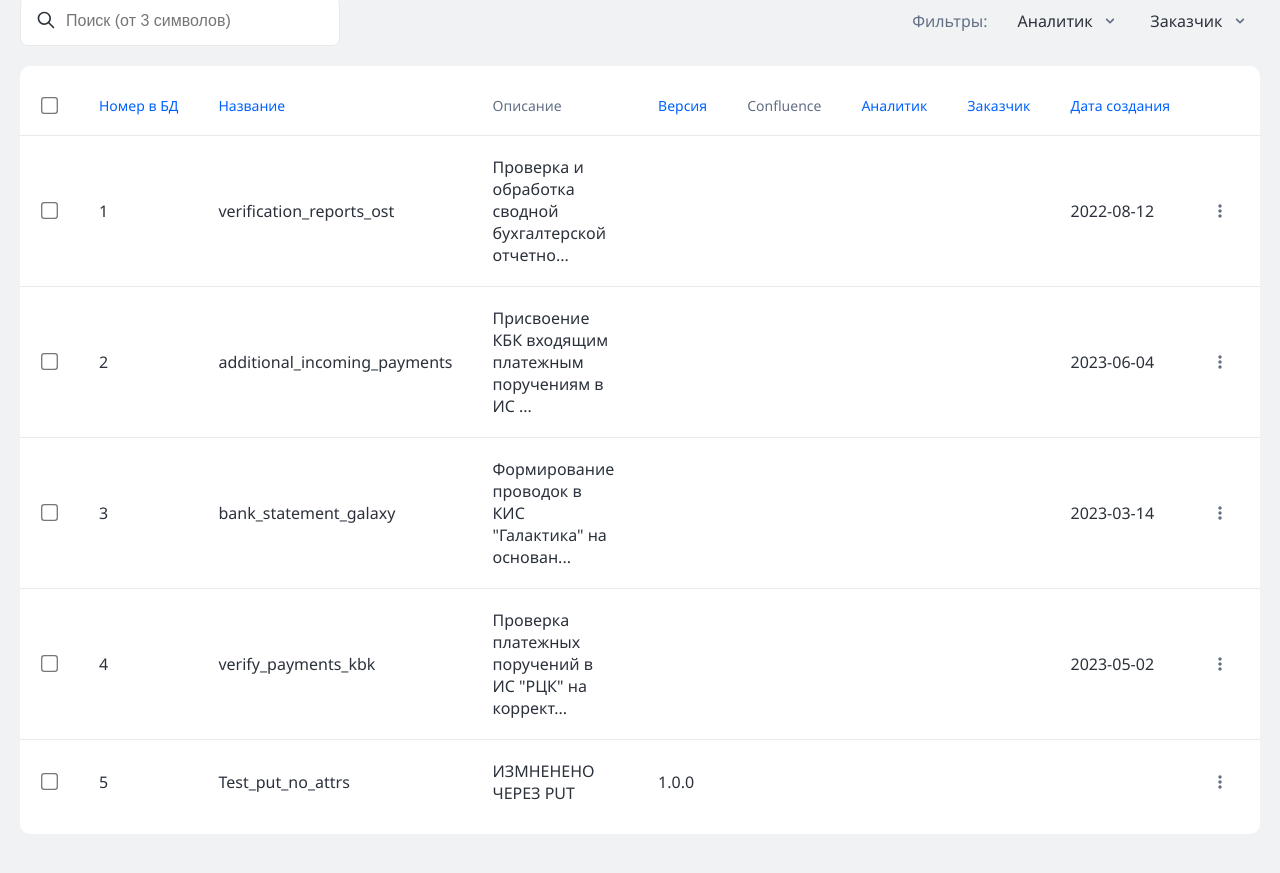
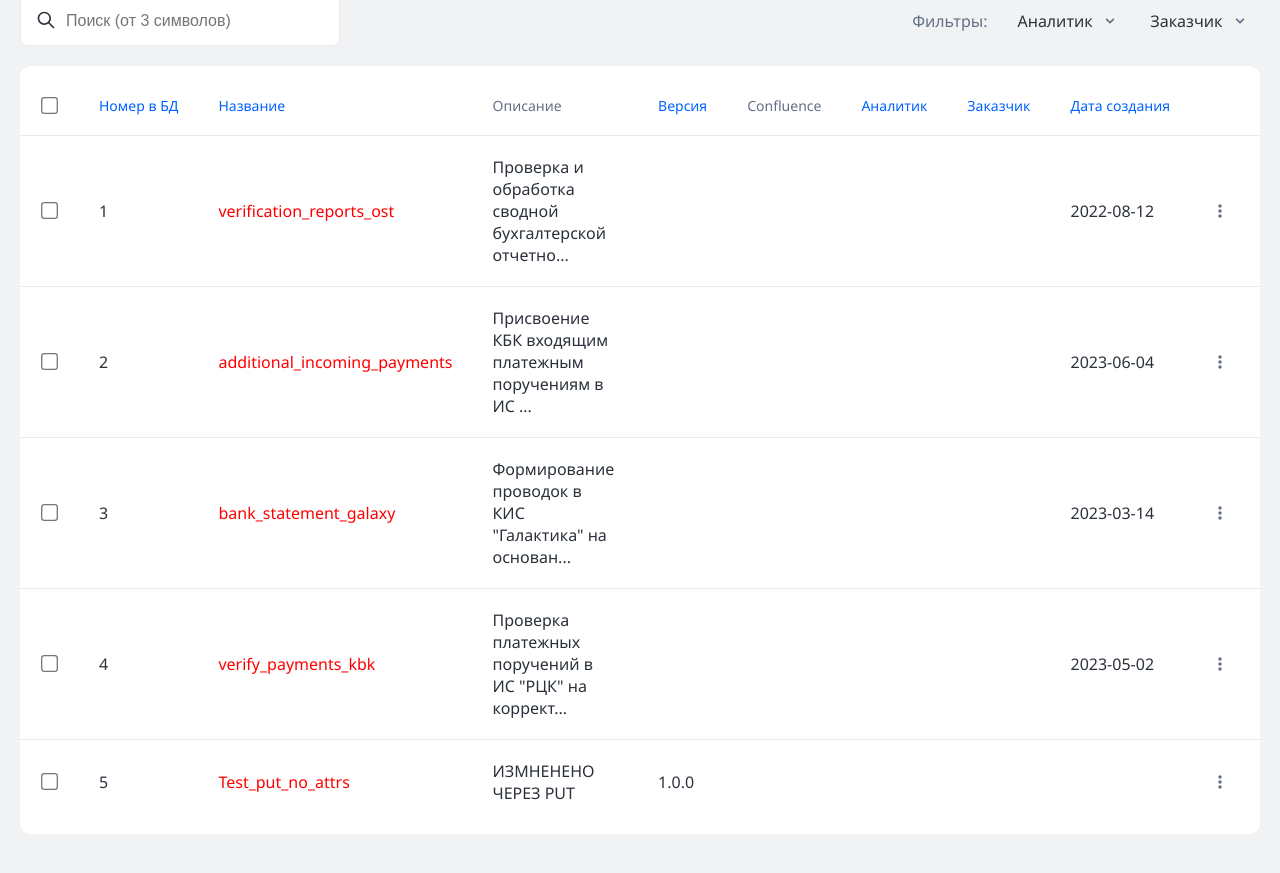
Before and after one commit to valery-lavrik/tnt-uikit-reactjs, a React (Create React App) app: page / in a window 1280 px wide. Shown: the part 3175-4048 px from the top of the page. Built offline with nearby package versions, Linux system fonts and the light colour scheme.

Commit message:
Переработал метод генерации ячейки таблицы TableView

```diff
--- a/src/Example/TableViewExample.tsx
+++ b/src/Example/TableViewExample.tsx
@@ -29,6 +29,18 @@ const actionsGroup: TableActionType[] = [
 
 
 const TableViewExample = () => {
+
+    // модифицировать контент колонок будем так:
+    const tdGenHandler = (col: any, data: any) => {
+        // console.log('col, data', col, data);
+
+        if (col.id === 'name') {
+            return () => <p style={{ color: 'red' }}>{data}</p>
+        }
+
+        return null
+    }
+
     return (
         <div className="">
 
@@ -49,6 +61,7 @@ const TableViewExample = () => {
                 header={data?.info?.headers || []}
                 data={data?.data || []}
                 maxFieldLength={50}
+                tdGen={tdGenHandler}
             />
 
         </div>
--- a/src/components/TableView/Table/index.tsx
+++ b/src/components/TableView/Table/index.tsx
@@ -17,9 +17,20 @@ interface Props {
     onItemClickAction: (item: TableDataType, action: TableActionType) => void;
     setMultipleItems: React.Dispatch<React.SetStateAction<TableDataType[]>>;
     maxFieldLength: number,
+    tdGen?: (col: TableColumnType, data: any) => any,
 }
 
-const Table = ({ data, header, actionItems, multipleItems, onSortChange, onItemClickAction, setMultipleItems, maxFieldLength }: Props) => {
+const Table = ({
+    data,
+    header,
+    actionItems,
+    multipleItems,
+    onSortChange,
+    onItemClickAction,
+    setMultipleItems,
+    maxFieldLength,
+    tdGen = () => null,
+}: Props) => {
     const [sort, setSort] = useState<{ [key: string]: DirectionType }>({});
 
     const onChange = (e: React.ChangeEvent<HTMLInputElement>, item: TableDataType) => {
@@ -68,7 +79,8 @@ const Table = ({ data, header, actionItems, multipleItems, onSortChange, onItemC
                                         <Checkbox checked={checked} onChange={(e) => onChange(e, row)} />
                                     </td>
                                     {header.map((col, index) => {
-                                        const Comp = row[col.id];
+                                        const tdGenComp = tdGen(col, row[col.id]);
+                                        const Comp = tdGenComp !== null ? tdGenComp : row[col.id];
 
                                         return (
                                             <td key={'tr' + index} className="table__cell">
--- a/src/components/TableView/index.tsx
+++ b/src/components/TableView/index.tsx
@@ -25,6 +25,7 @@ interface Props {
     header: TableColumnType[];
     data: TableDataType[];
     maxFieldLength?: number,
+    tdGen?: (a: TableColumnType, b: any) => any,
 }
 
 const TableView = ({
@@ -43,6 +44,7 @@ const TableView = ({
     header,
     data,
     maxFieldLength = 10,
+    tdGen = () => null,
 }: Props) => {
     const [multipleItems, setMultipleItems] = useState<TableDataType[]>([]);
     const pages = Math.ceil(data.length / pageSize);
@@ -77,6 +79,7 @@ const TableView = ({
                 onItemClickAction={onItemClickAction}
                 setMultipleItems={setMultipleItems}
                 maxFieldLength={maxFieldLength}
+                tdGen={tdGen}
             />
 
             <Pagination pages={pages} page={page} onPageChange={onPageChange} />
```
Also changed, not shown: package.json (+7 -20 lines).
